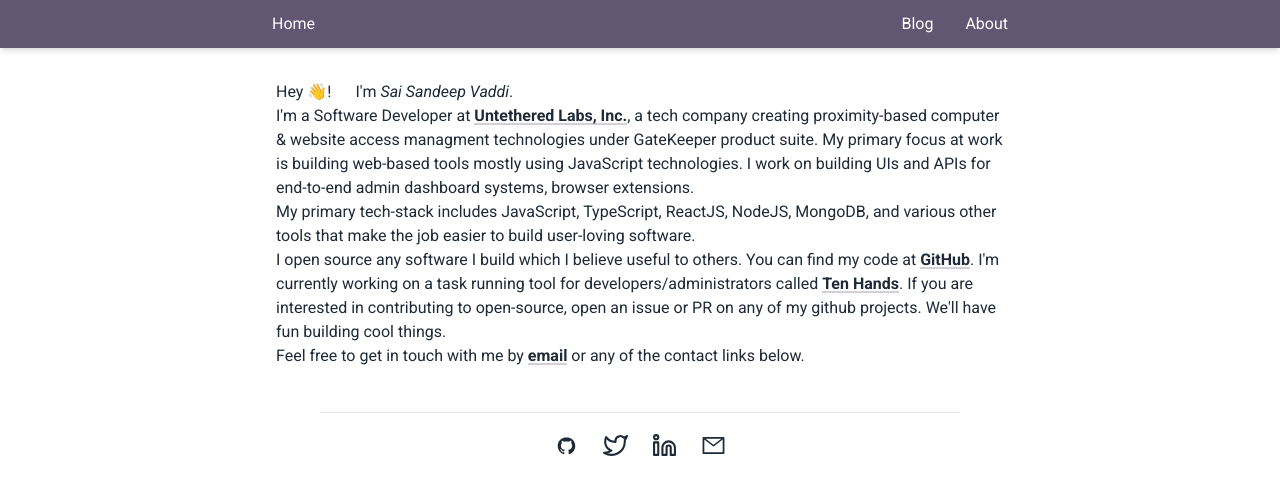
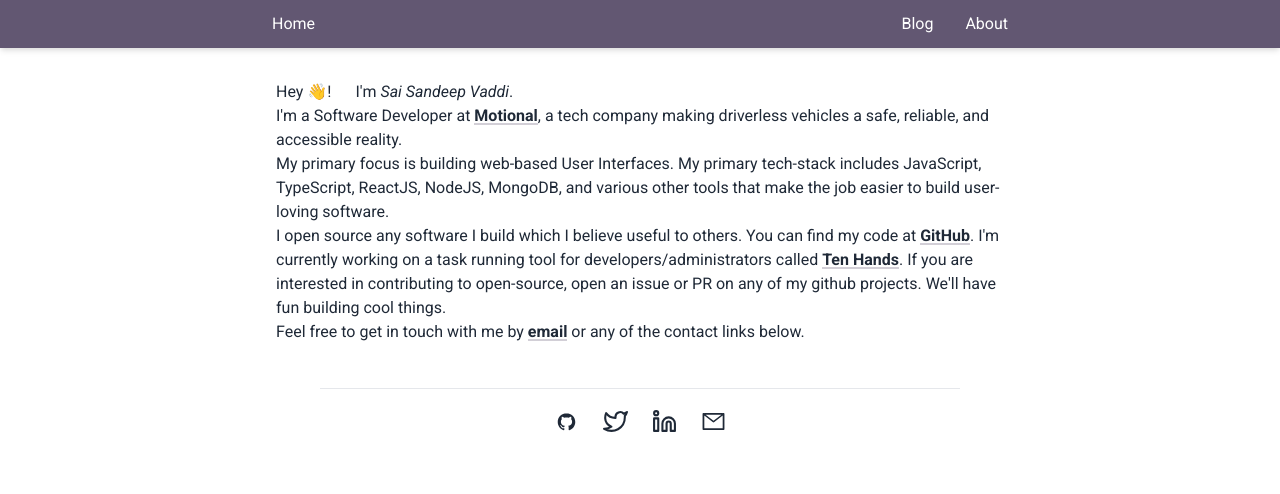
Before and after one commit to saisandeepvaddi/my-personal-website, a Next.js app: page /about in a window 1280 px wide. Shown: the top 494 px of the page. Built offline with nearby package versions, Linux system fonts and the light colour scheme; what @tailwindcss/typography, tailwindcss-debug-screens would draw is missing.

Commit message:
change company name to motional

```diff
--- a/components/About/AboutMe.jsx
+++ b/components/About/AboutMe.jsx
@@ -14,22 +14,20 @@
         <p>
           I&apos;m a Software Developer at{" "}
           <a
-            href="https://gkaccess.com"
+            href="https://motional.com"
             target="_blank"
             rel="noopener noreferrer"
           >
-            Untethered Labs, Inc.
+            Motional
           </a>
-          , a tech company creating proximity-based computer & website access
-          managment technologies under GateKeeper product suite. My primary
-          focus at work is building web-based tools mostly using JavaScript
-          technologies. I work on building UIs and APIs for end-to-end admin
-          dashboard systems, browser extensions.
+          , a tech company making driverless vehicles a safe, reliable, and
+          accessible reality.
         </p>
         <p>
-          My primary tech-stack includes JavaScript, TypeScript, ReactJS,
-          NodeJS, MongoDB, and various other tools that make the job easier to
-          build user-loving software.
+          My primary focus is building web-based User Interfaces. My primary
+          tech-stack includes JavaScript, TypeScript, ReactJS, NodeJS, MongoDB,
+          and various other tools that make the job easier to build user-loving
+          software.
         </p>
         <p>
           I open source any software I build which I believe useful to others.
--- a/components/MyIntro/MyIntro.jsx
+++ b/components/MyIntro/MyIntro.jsx
@@ -22,11 +22,11 @@
           <p className="pb-3 leading-relaxed">
             I work at{" "}
             <a
-              href="https://gkaccess.com"
+              href="https://motional.com"
               target="blank"
               rel="noreferrer noopener"
             >
-              Untethered Labs
+              Motional
             </a>{" "}
             as a <em>Front-End Developer</em>.
           </p>
```
